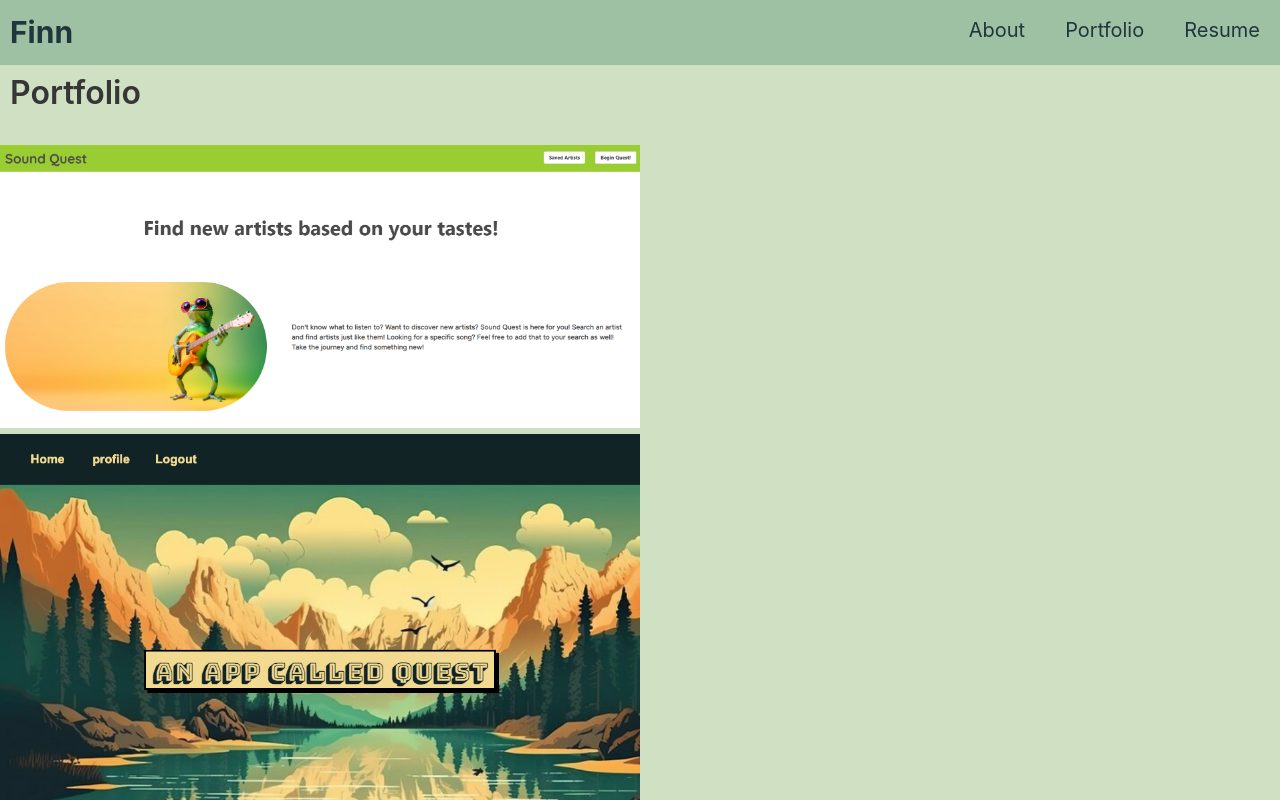
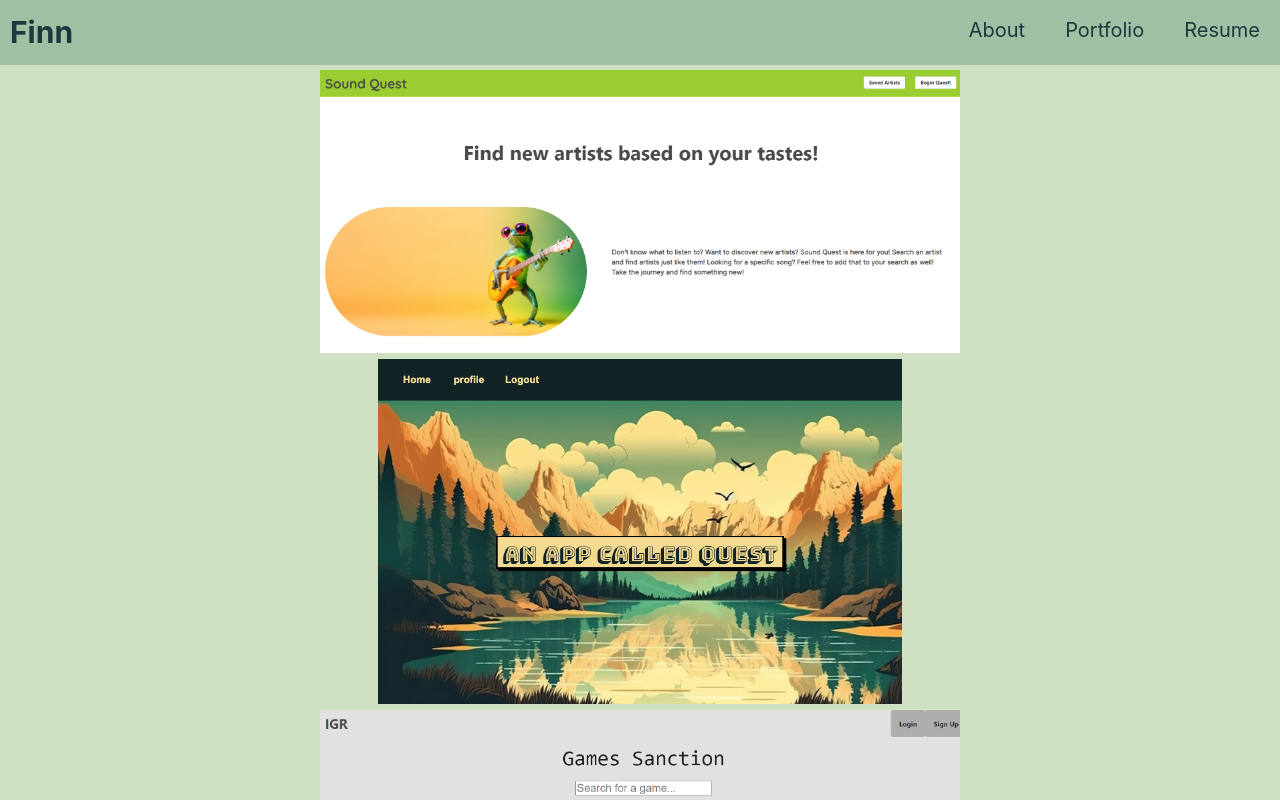
Before and after one commit to cfinn7789/Portfolio, a React (Vite) app: page /Portfolio in a window 1280 px wide. Shown: the top 800 px of the page. Built offline with nearby package versions, Linux system fonts and the light colour scheme.

Commit message:
adjusted portfolio page

```diff
--- a/src/App.css
+++ b/src/App.css
@@ -75,6 +75,15 @@
     height: auto;
   }
 
+  .image-container {
+    display: flex;
+    flex-direction: column;
+    align-items: center;
+    justify-content: center;
+    text-align: center;
+    margin-top: 5px;
+  }
+
   p {
     text-align: center;
   }
@@ -84,11 +93,6 @@
     padding: 0px 20px;
     text-decoration: none;
     font-size: 20px;
-  }
-
-  .image {
-    width: 300px;
-    height: 200px;
   }
 
   .contact {
--- a/src/pages/Portfolio.jsx
+++ b/src/pages/Portfolio.jsx
@@ -3,7 +3,6 @@ import Project from '../components/Project';
 export default function Portfolio() {
     return (
       <div>
-        <h1 className="title">Portfolio</h1>
           <Project />
       </div>
     );
```
Also changed, not shown: images/bg-image.png (added).
